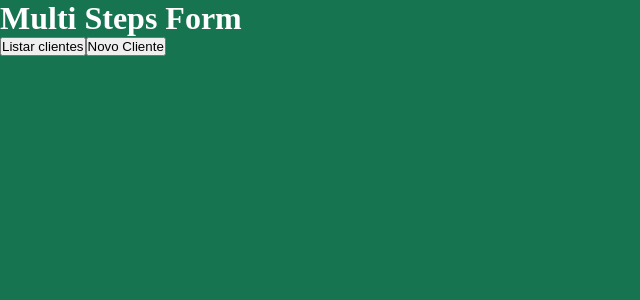
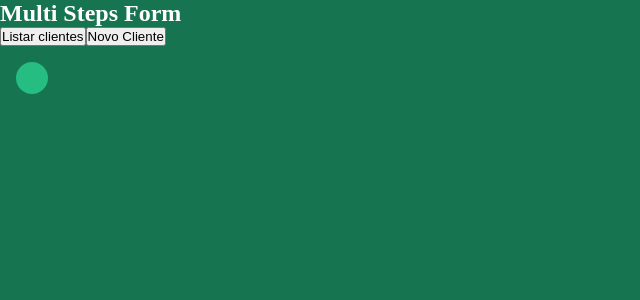
Before and after one commit to srsifer/mult-stap-form-challeng, a React (Vite) app: page / in a window 1280 px wide. Both pictures are taken after a click on the button "Listar clientes". Shown: the top 300 px of the page, without its empty margins (0-640 px from the left). Built offline with nearby package versions, Linux system fonts and the light colour scheme.

Commit message:
featStyles: chama os componentes de estilização criados

```diff
--- a/src/App.jsx
+++ b/src/App.jsx
@@ -2,6 +2,7 @@ import React, {  useState } from 'react'
 import { useSelector } from 'react-redux'
 import DataModalUser from './components/DataModalUser';
 import  Menu  from './components/Menu'
+import { ClientListStyles } from './styles/AppStyles';
 
 
 function App() {
@@ -13,14 +14,16 @@ function App() {
     localStorage.setItem('allUsers', JSON.stringify(storeRedux))
   }
   return (
-    <>
-      <h1>Multi Steps Form</h1>
-      <Menu ShowUserList={toggleList}/>
+    <section>
+      <div>
+        <h1>Multi Steps Form</h1>
+        <Menu ShowUserList={toggleList}/>
+      </div>
       {
         storeRedux == undefined || storeRedux == []
         ? <h2>nenhum cliente cadastrado </h2>
         :
-        <ul hidden={showuserList}>
+        <ClientListStyles hidden={showuserList}>
           {
             storeRedux.map((client)=> {
               return (
@@ -31,9 +34,9 @@ function App() {
               )
             })
           }
-        </ul>
+        </ClientListStyles>
       }
-    </>
+    </section>
   )
 }
 
--- a/src/components/DataModalUser.jsx
+++ b/src/components/DataModalUser.jsx
@@ -25,7 +25,7 @@ function DataModalUser({client}) {
   return (
     <li>
       <label name="user">
-        <p>{`Nome: ${name} ${lastname}  email: ${email}`} </p>
+        <p>{` ${name} ${lastname}: ${email}`} </p>
         <button
           hidden={true}
           id='user'
```
